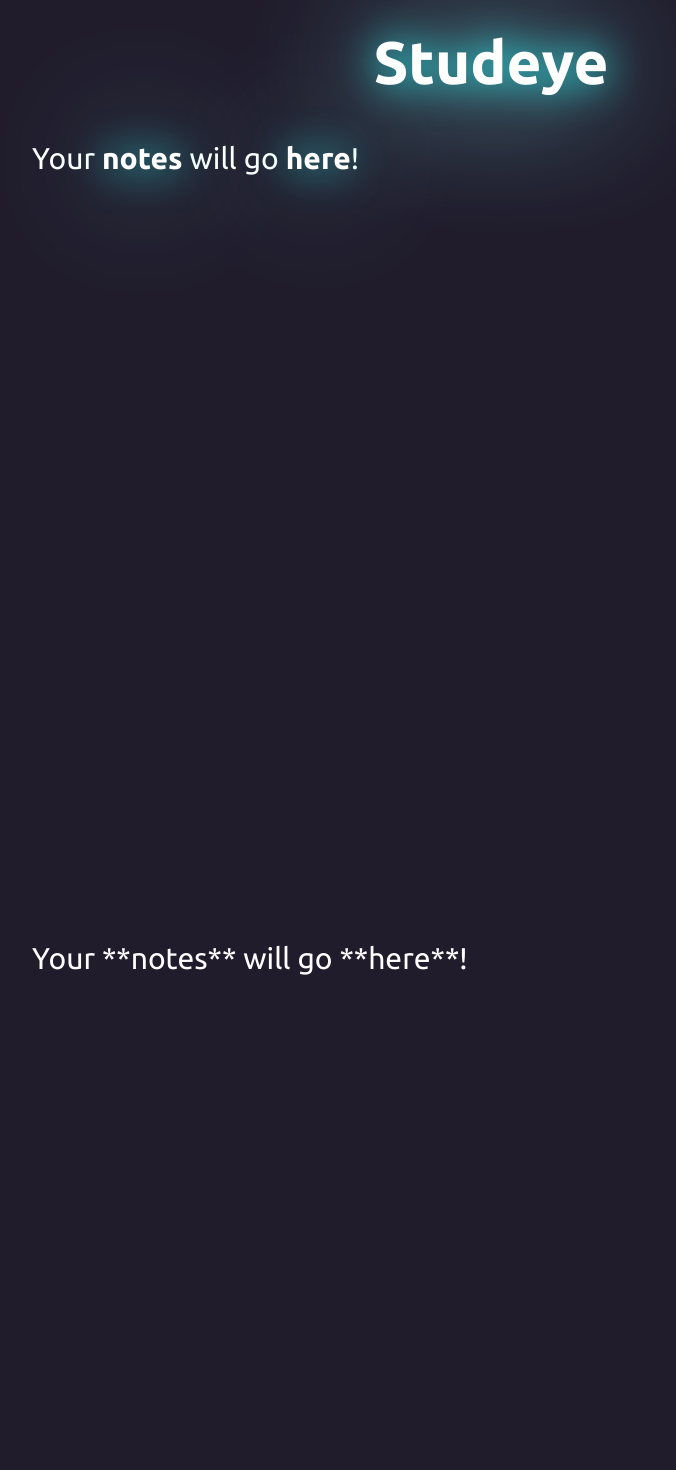
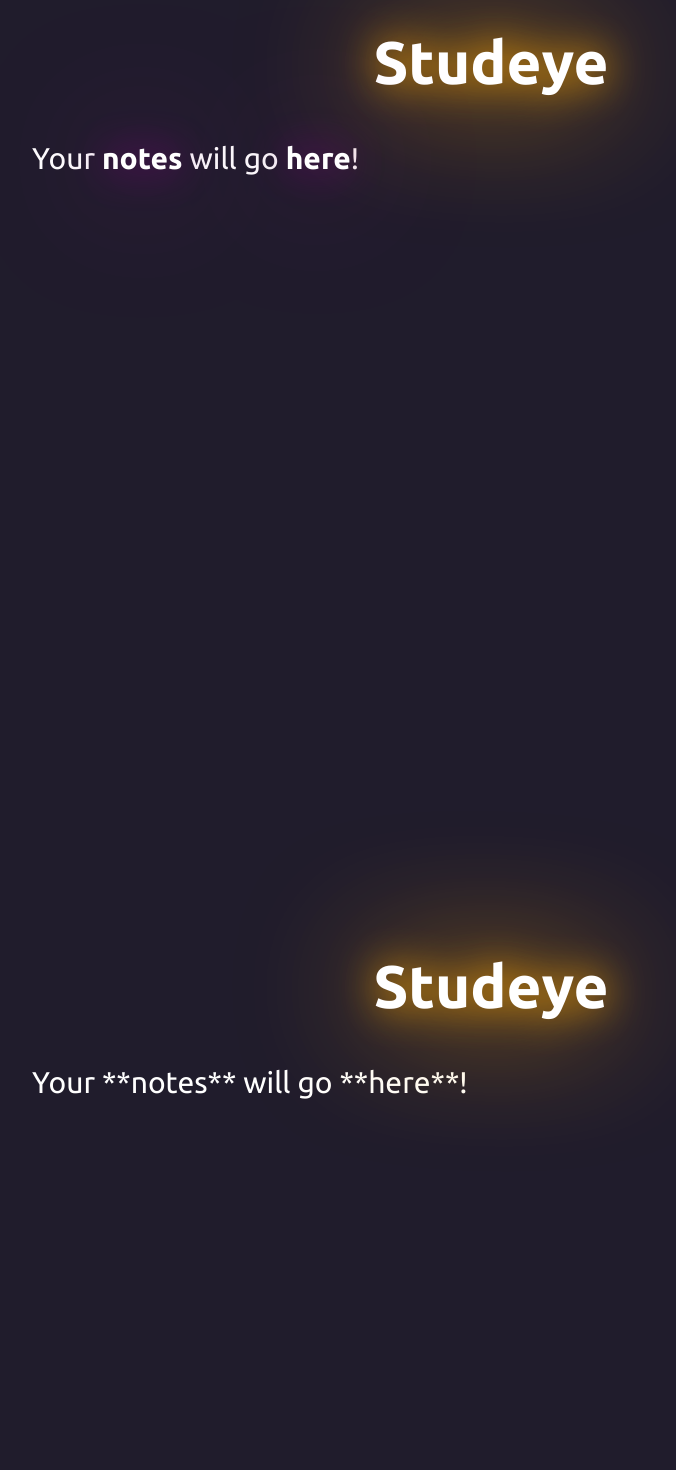
Before and after one commit to Leg3ndary/studeye, a Next.js app: page / in a window 1280 px wide. Shown: the top 1470 px of the page, without its empty margins (149-825 px from the left). Built offline with nearby package versions, Linux system fonts and the light colour scheme.

Commit message:
Add tailwind

```diff
--- a/src/pages/index.jsx
+++ b/src/pages/index.jsx
@@ -14,7 +14,7 @@
                 return part;
             } else {
                 return (
-                    <span key={index} className="font-black drop-shadow-glow">
+                    <span key={index} className="font-black drop-shadow-glow6">
                         {part}
                     </span>
                 );
@@ -31,16 +31,19 @@
         <main
             className={`flex min-h-screen flex-col items-center justify-between ${ubuntu.className}`}
         >
-            <h1 className="p-8 text-6xl font-bold text-center drop-shadow-glow">
+            <h1 className="p-8 text-6xl font-bold text-center animate-glow">
                 Studeye
             </h1>
             <div className="w-[950px] bg-htn">
 
-                <div className="w-full h-screen p-4 text-3xl text-white">
+                <div className="w-full min-h-screen p-4 text-3xl text-white">
                     {formatText(notes)}
                 </div>
+            <h1 className="p-8 text-6xl font-bold text-center animate-glow">
+                Studeye
+            </h1>
                 <textarea
-                    className="w-full h-screen grid-cols-2 gap-24 p-4 text-3xl text-white bg-inherit"
+                    className="w-full min-h-screen grid-cols-2 gap-24 p-4 text-3xl text-white bg-inherit"
                     value={notes}
                     onChange={handleContentChange}
                 />
--- a/src/styles/globals.css
+++ b/src/styles/globals.css
@@ -19,3 +19,32 @@
     color: var(--text-color);
     background: var(--background);
 }
+
+::-webkit-scrollbar {
+    width: 0.5em;
+}
+
+::-webkit-scrollbar-thumb {
+    background-color: transparent;
+}
+
+@keyframes glow {
+    0%, 100% {
+        filter: drop-shadow(0 0px 20px #2EFFFF) drop-shadow(0 0px 65px #2EFFFF);
+    }
+    16.67% {
+        filter: drop-shadow(0 0px 20px #FF0000) drop-shadow(0 0px 65px #FF0000);
+    }
+    33.33% {
+        filter: drop-shadow(0 0px 20px #FFFF00) drop-shadow(0 0px 65px #FFFF00);
+    }
+    50% {
+        filter: drop-shadow(0 0px 20px #FFA500) drop-shadow(0 0px 65px #FFA500);
+    }
+    66.67% {
+        filter: drop-shadow(0 0px 20px #008000) drop-shadow(0 0px 65px #008000);
+    }
+    83.33% {
+        filter: drop-shadow(0 0px 20px #800080) drop-shadow(0 0px 65px #800080);
+    }
+}
--- a/tailwind.config.js
+++ b/tailwind.config.js
@@ -16,10 +16,15 @@
                 htn: "#201c2c",
             },
             dropShadow: {
-                glow: [
-                    "0 0px 20px #2EFFFF",
-                    "0 0px 65px #8AFFFF",
-                ],
+                glow1: ["0 0px 20px #2EFFFF", "0 0px 65px #2EFFFF"],
+                glow2: ["0 0px 20px #FF0000", "0 0px 65px #FF0000"],
+                glow3: ["0 0px 20px #FFFF00", "0 0px 65px #FFFF00"],
+                glow4: ["0 0px 20px #FFA500", "0 0px 65px #FFA500"],
+                glow5: ["0 0px 20px #008000", "0 0px 65px #008000"],
+                glow6: ["0 0px 20px #800080", "0 0px 65px #800080"],
+            },
+            animation: {
+                glow: "glow 12s ease-in-out infinite",
             },
         },
     },
```
